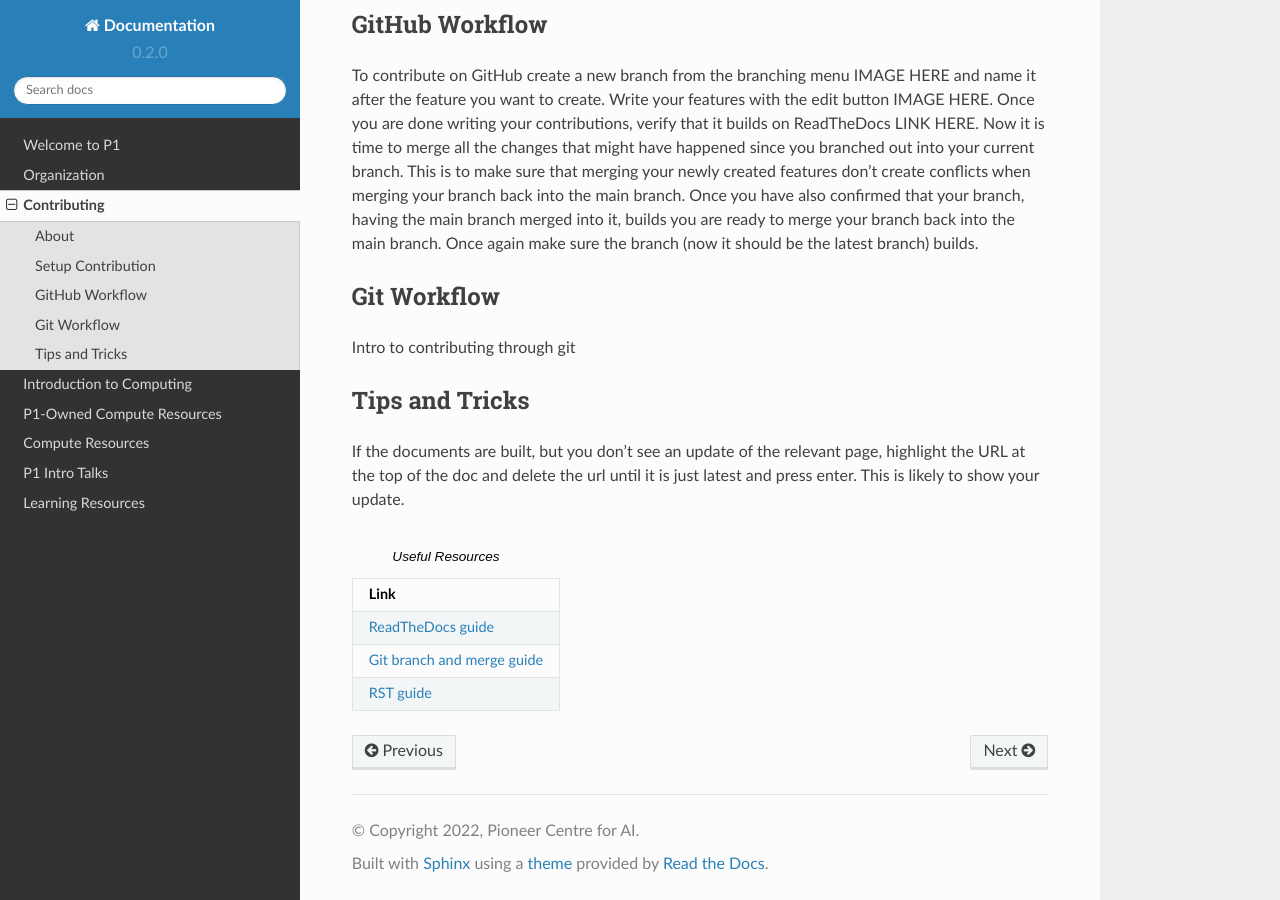
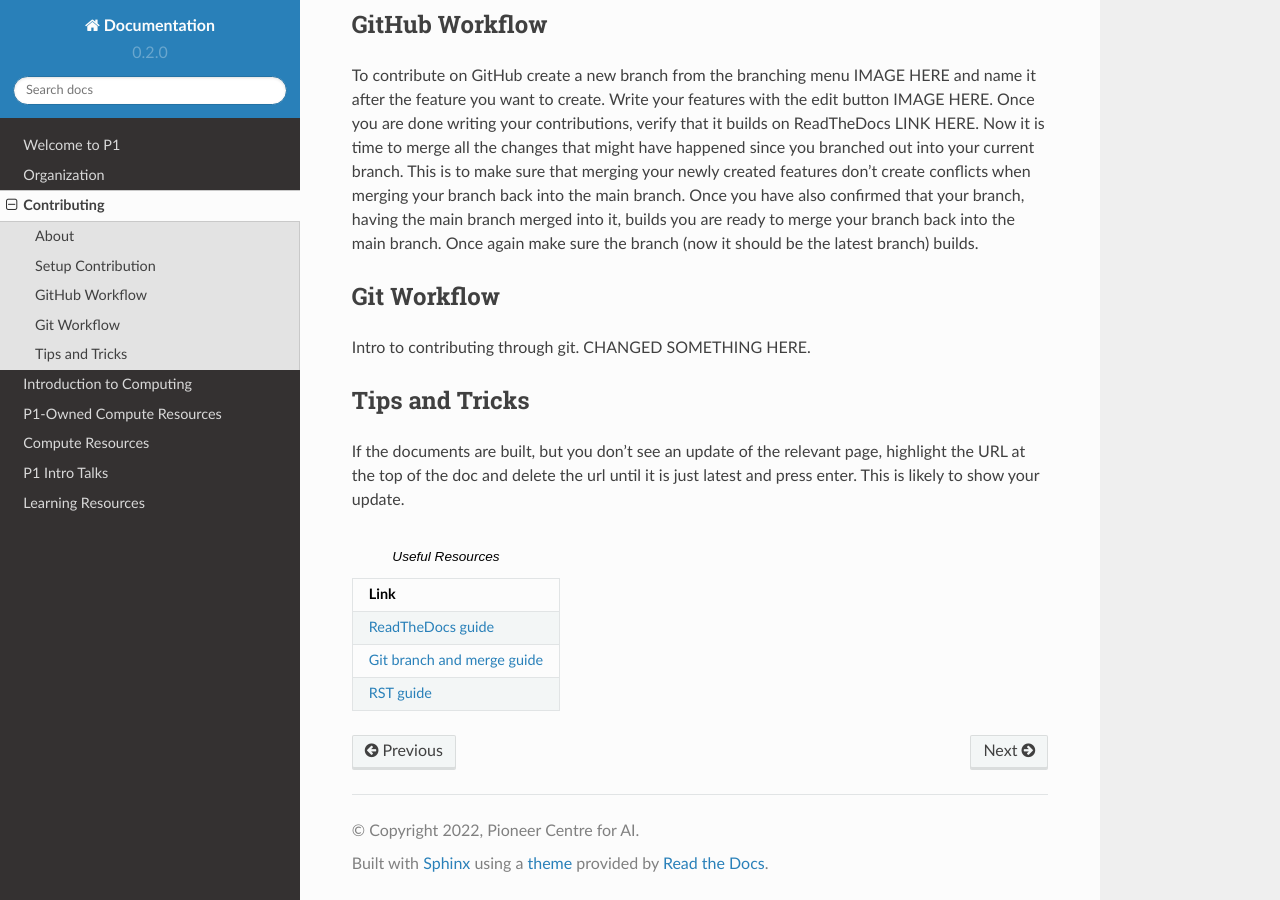
Before and after one commit to Pioneer-Centre-for-AI/p1-compute-documentation, a Sphinx documentation site: the page built from docs/source/contributing.rst, in a window 1280 px wide and 900 px high, scrolled down 624 px. Built offline with Sphinx 7.4.7 and the Read the Docs theme 2.0.0, drawn with Linux system fonts in a browser that asks for light colours.

Commit message:
Changed something to make a point for an image

```diff
--- a/docs/source/contributing.rst
+++ b/docs/source/contributing.rst
@@ -17,7 +17,7 @@ To contribute on GitHub create a new branch from the branching menu IMAGE HERE a
 
 Git Workflow
 ============
-Intro to contributing through git
+Intro to contributing through git. CHANGED SOMETHING HERE.
 
 
 Tips and Tricks
```
